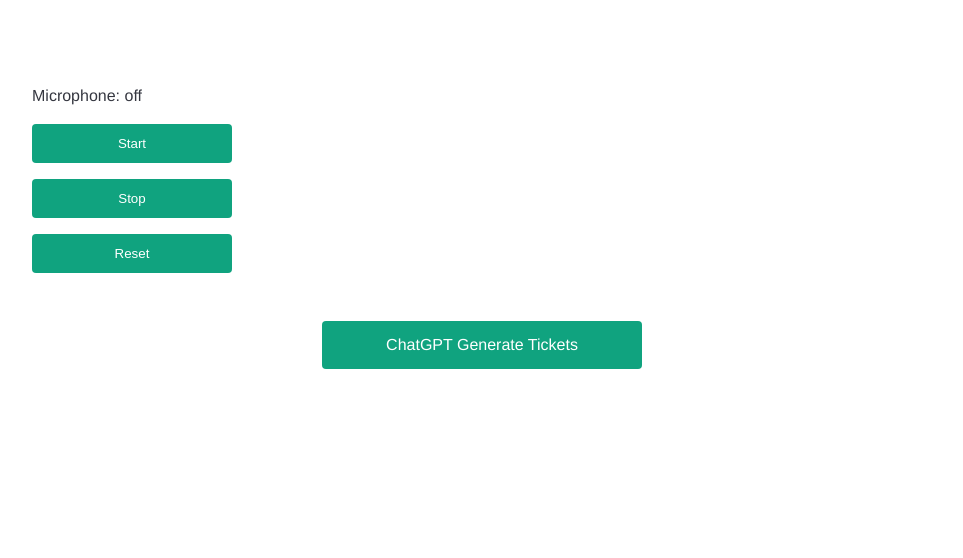
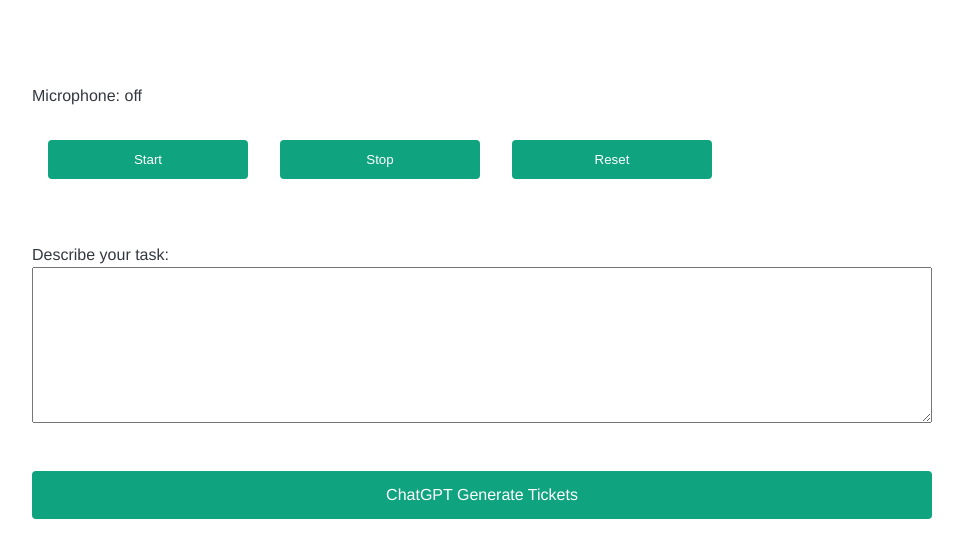
Before and after one commit to MemoryWrong/demo-inlight-hackathon, a Next.js app: page / in a window 1280 px wide. Shown: the top 558 px of the page, without its empty margins (158-1121 px from the left). Built offline with nearby package versions, Linux system fonts and the light colour scheme; a web font is replaced by a local one.

Commit message:
add clickup schema

```diff
--- a/pages/api/generate.js
+++ b/pages/api/generate.js
@@ -54,27 +54,14 @@
 function generatePrompt(script) {
   console.log(script);
   return `
-	Create JIRA at least 3 Stories and related (at least 3) tasks based on quoted text and specific tech
-	acceptance criteria in a bit detail
+  Create clickup one or more tasks from this script with acceptance criteria
   ‘${script}’
   Generate your Answer with JSON format like this:
   {
-		"story": {
-			"title": string
-			"desc": string
+    "name": string,
+    "description": string,
+    "time_estimate": integer,
   }
-		"tasks": [
-			{
-				"title": string
-				"desc": string
-				"acs": [
-					string,
-					string,
-					string.
-				]
-			}
-		]
-	}
-	please just reply JSON string formated answer
+  please just reply JSON string formatted answer
   `
   }
--- a/pages/index.js
+++ b/pages/index.js
@@ -50,6 +50,8 @@
 				<Dictaphone handleScript={handleScript} />
 
         <form onSubmit={onSubmit}>
+          <label htmlFor='input'>Describe your task: </label>
+          <textarea name='input' rows={10} value={script} onChange={(e) => setScript(e.target.value)} />
           <input type="submit" value="ChatGPT Generate Tickets" />
         </form>
         <div className={styles.result}>
--- a/pages/index.module.css
+++ b/pages/index.module.css
@@ -37,9 +37,10 @@
   margin: 16px 0 40px;
 }
 .main form {
+  margin-top: 3rem;
   display: flex;
   flex-direction: column;
-  width: 320px;
+  width: 900px;
 }
 .main input[type="text"] {
   padding: 12px 16px;
@@ -70,8 +71,12 @@
   display: flex;
   flex-direction: column;
   width: 900px;
+}
 
-
+.main .voiceContainer .buttonContainer {
+  display: flex;
+  flex-direction: row;
+  width: 900px;
 }
 
 .main .voiceContainer button {
@@ -84,5 +89,9 @@
 	cursor: pointer;
 	width: 200px;
 	display: block;
-	margin-bottom: 1rem;
+	margin: 1rem;
 }
+
+.main textarea {
+  margin-bottom: 3rem;
+}
--- a/pages/voice/voice.js
+++ b/pages/voice/voice.js
@@ -25,12 +25,11 @@
   return (
     <div className={styles.voiceContainer}>
       <p>Microphone: {listening ? 'on' : 'off'}</p>
-			<div>
+      <div className={styles.buttonContainer}>
         <button onClick={startListening}>Start</button>
         <button onClick={stopListening}>Stop</button>
         <button onClick={resetTranscript}>Reset</button>
       </div>
-			<p>{transcript}</p>
     </div>
   );
 };
```
Also changed, not shown: 1 other file (tests, documents, lock files or other folders). Lines whose indentation alone changed are shown as unchanged.
